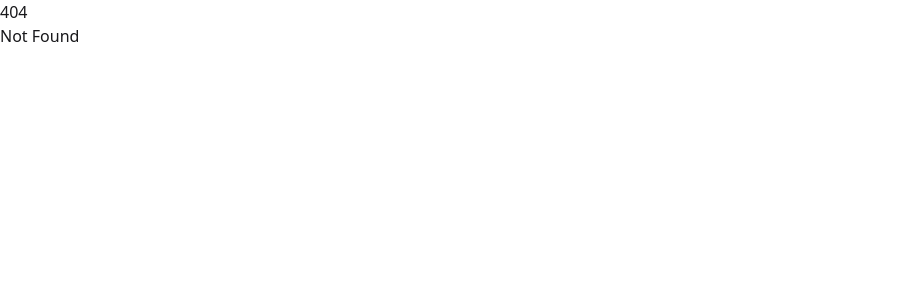
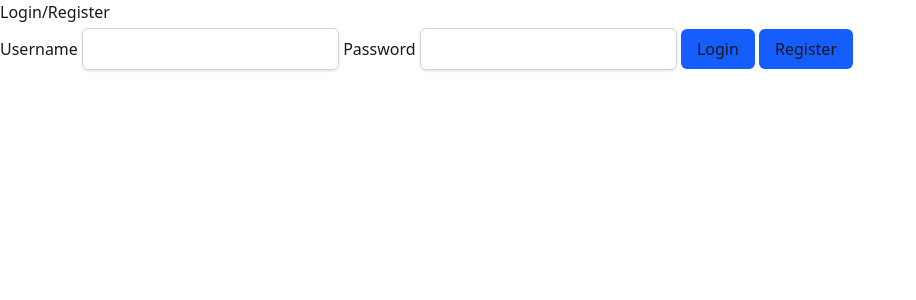
Before and after one commit to WebRetter/AuthHub, a SvelteKit app: page /login in a window 1280 px wide. Before the commit this address had no page. Shown: the top 300 px of the page, without its empty margins (0-916 px from the left). Built offline with nearby package versions, Linux system fonts and the light colour scheme; no server answers.

Commit message:
feat(login): implement login and registration actions with validation

```diff
--- a/src/routes/demo/lucia/login/+page.svelte
+++ /dev/null
@@ -1,34 +0,0 @@
-<script lang="ts">
-	import { enhance } from '$app/forms';
-	import type { ActionData } from './$types';
-
-	let { form }: { form: ActionData } = $props();
-</script>
-
-<h1>Login/Register</h1>
-<form method="post" action="?/login" use:enhance>
-	<label>
-		Username
-		<input
-			name="username"
-			class="mt-1 rounded-md border border-gray-300 bg-white px-3 py-2 shadow-sm focus:border-blue-500 focus:ring-2 focus:ring-blue-500 focus:outline-none"
-		/>
-	</label>
-	<label>
-		Password
-		<input
-			type="password"
-			name="password"
-			class="mt-1 rounded-md border border-gray-300 bg-white px-3 py-2 shadow-sm focus:border-blue-500 focus:ring-2 focus:ring-blue-500 focus:outline-none"
-		/>
-	</label>
-	<button class="rounded-md bg-blue-600 px-4 py-2 text-white transition hover:bg-blue-700"
-		>Login</button
-	>
-	<button
-		formaction="?/register"
-		class="rounded-md bg-blue-600 px-4 py-2 text-white transition hover:bg-blue-700"
-		>Register</button
-	>
-</form>
-<p style="color: red">{form?.message ?? ''}</p>
--- /dev/null
+++ b/src/routes/login/+page.svelte
@@ -0,0 +1,31 @@
+<script lang="ts">
+	import { enhance } from '$app/forms';
+	import type { ActionData } from './$types';
+
+	let { form }: { form: ActionData } = $props();
+</script>
+
+<h1>Login/Register</h1>
+<form method="post" action="?/login" use:enhance>
+	<label>
+		Username
+		<input
+			name="username"
+			class="mt-1 rounded-md border border-gray-300 px-3 py-2 shadow-sm focus:border-blue-500 focus:ring-2 focus:ring-blue-500 focus:outline-none"
+		/>
+	</label>
+	<label>
+		Password
+		<input
+			type="password"
+			name="password"
+			class="mt-1 rounded-md border border-gray-300 px-3 py-2 shadow-sm focus:border-blue-500 focus:ring-2 focus:ring-blue-500 focus:outline-none"
+		/>
+	</label>
+	<button class="rounded-md bg-blue-600 px-4 py-2 transition hover:bg-blue-700">Login</button>
+	<button
+		formaction="?/register"
+		class="rounded-md bg-blue-600 px-4 py-2 transition hover:bg-blue-700">Register</button
+	>
+</form>
+<p style="color: red">{form?.message ?? ''}</p>
```
Also changed, not shown: src/routes/login/+page.server.ts (renamed from src/routes/demo/lucia/login/+page.server.ts).
